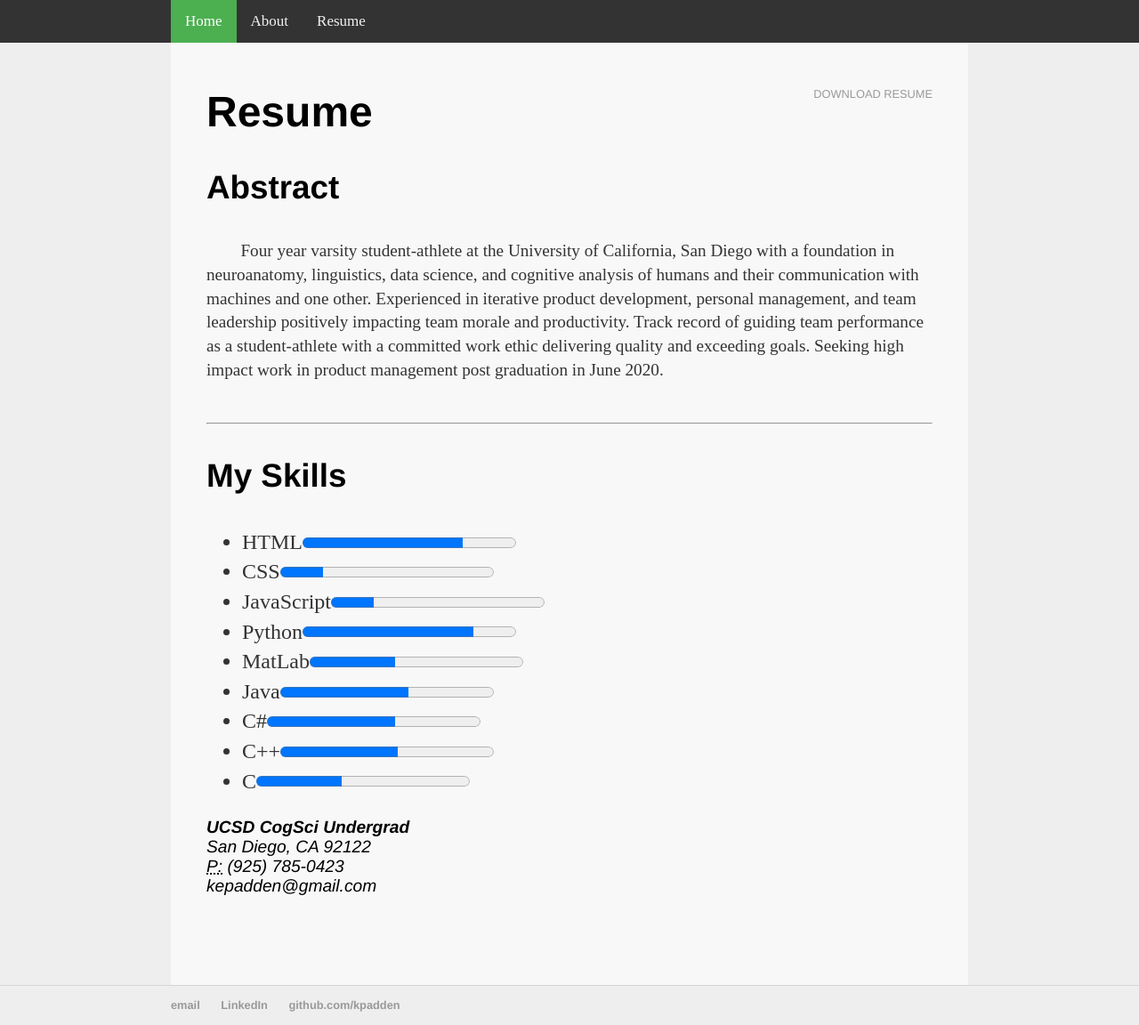
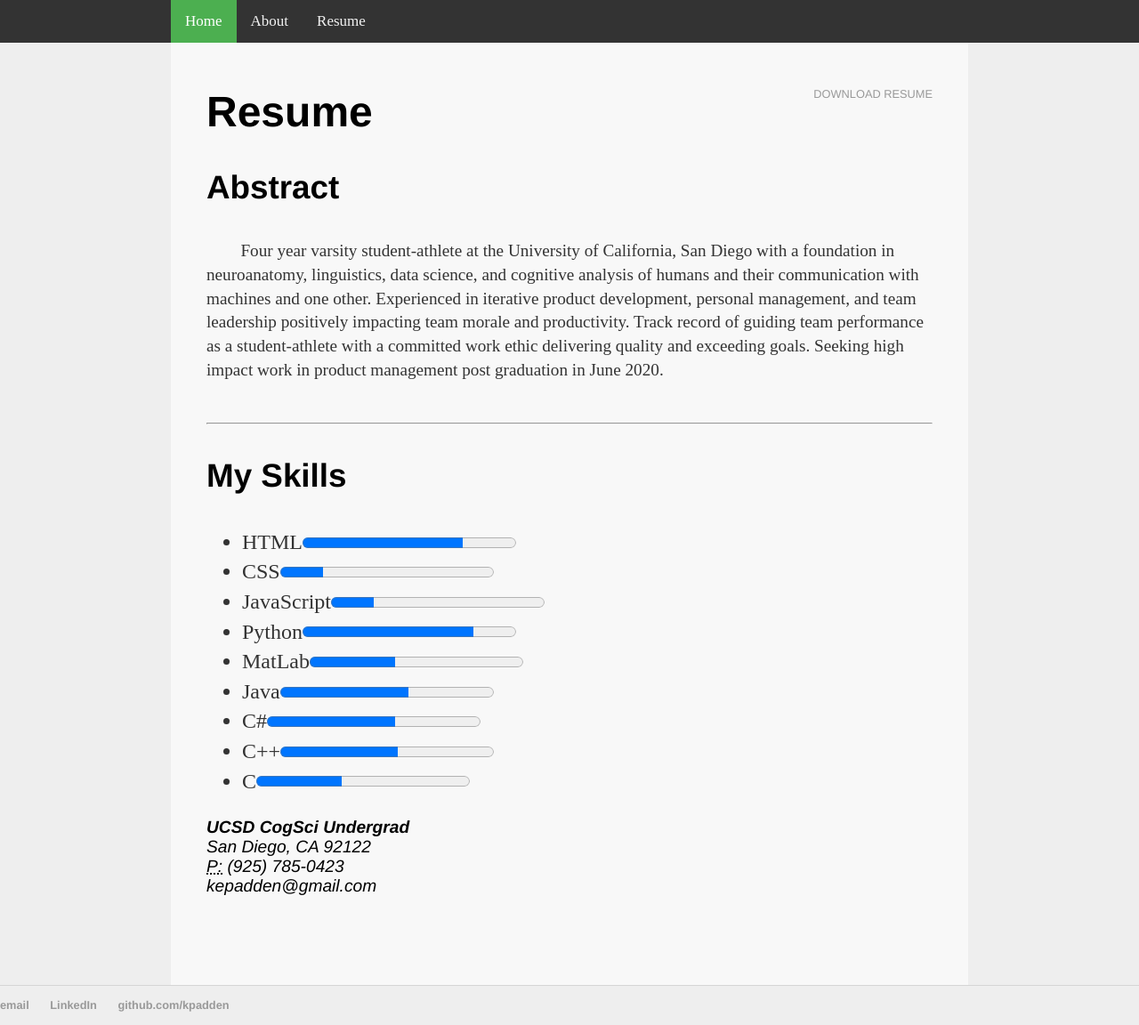
Before and after one commit to kpadden/kpadden.github.io, a Jekyll site: the page built from cv/index.html, in a window 1280 px wide. Shown: the whole page at 89% size. Built offline with Jekyll 4.4.1, drawn with Linux system fonts in a browser that asks for light colours.

Commit message:
Update default.html

```diff
--- a/_layouts/default.html
+++ b/_layouts/default.html
@@ -42,13 +42,11 @@
             </div>
         </div>
         <footer>
-            <div class="inside-footer">
-                <ul>
-                    <li><a href="mailto:kepadden@gmail.com">email</a></li>
-                    <li><a href="https://linkedin.com/in/kenny-padden-a64329170">LinkedIn</a></li>
-                    <li><a href="https://github.com/kpadden">github.com/kpadden</a></li>
-                </ul>
-            </div>
+            <ul>
+                <li><a href="mailto:kepadden@gmail.com">email</a></li>
+                <li><a href="https://linkedin.com/in/kenny-padden-a64329170">LinkedIn</a></li>
+                <li><a href="https://github.com/kpadden">github.com/kpadden</a></li>
+            </ul>
         </footer>
     </body>
 </html>
```
